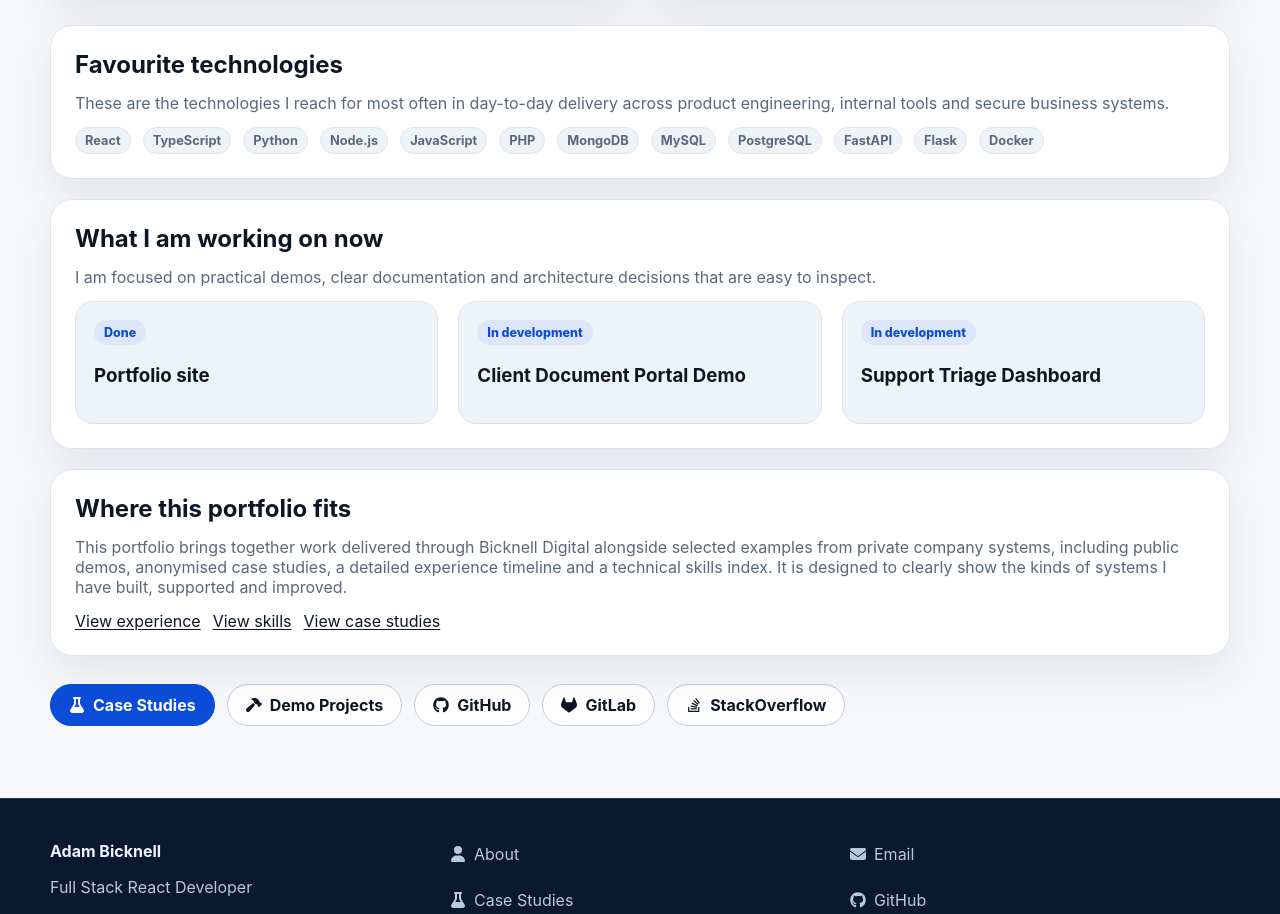
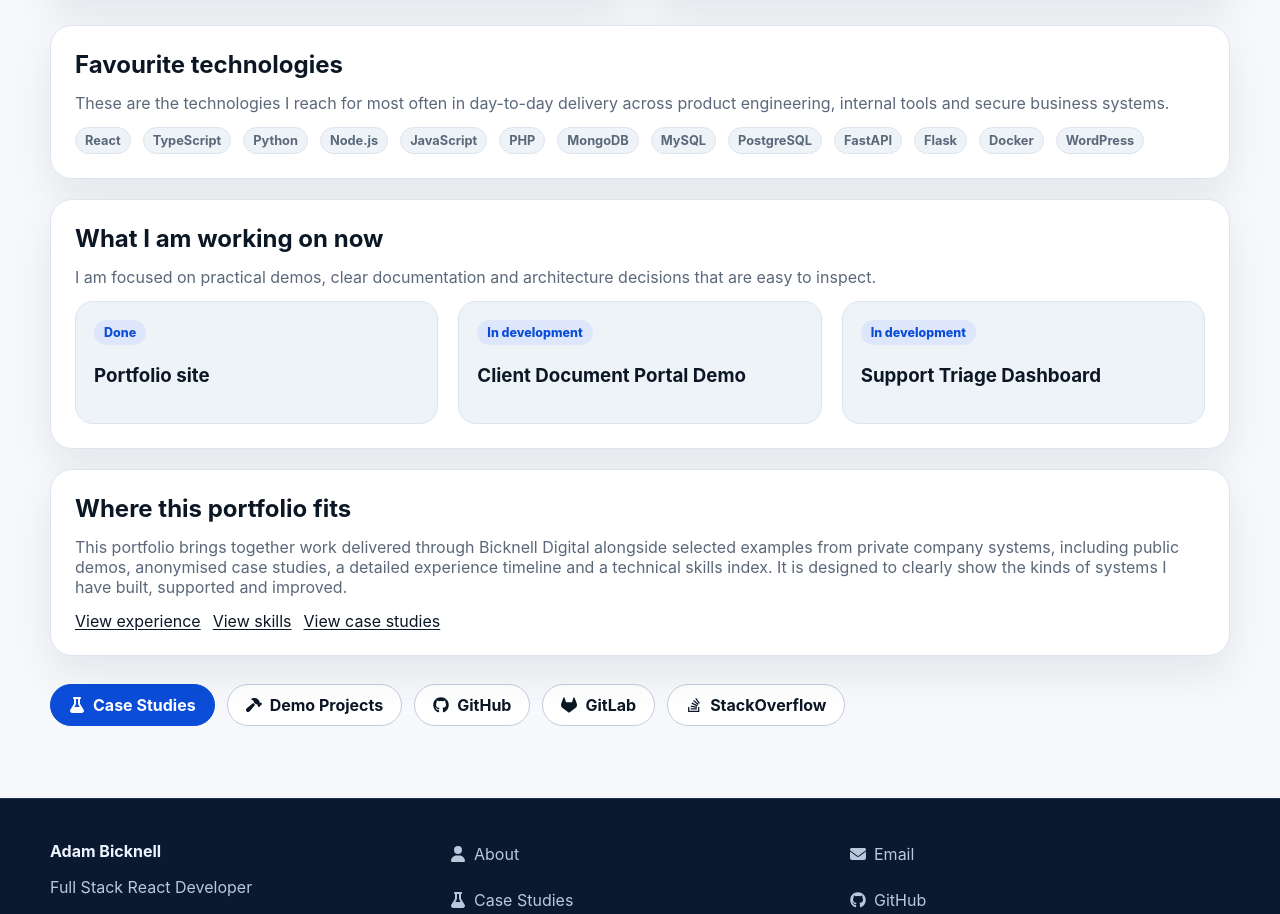
Before and after one commit to adambicknell/development-portfolio, a Next.js app: page /about in a window 1280 px wide. Shown: the part 2585-3499 px from the top of the page. Built offline with nearby package versions, Linux system fonts and the light colour scheme.

Commit message:
UPDATE: Include WordPress in favourite techs.

```diff
--- a/src/app/about/page.tsx
+++ b/src/app/about/page.tsx
@@ -28,6 +28,7 @@ const favouriteTechnologies = [
   "FastAPI",
   "Flask",
   "Docker",
+  "WordPress",
 ];
 
 const nowItems = [
```
